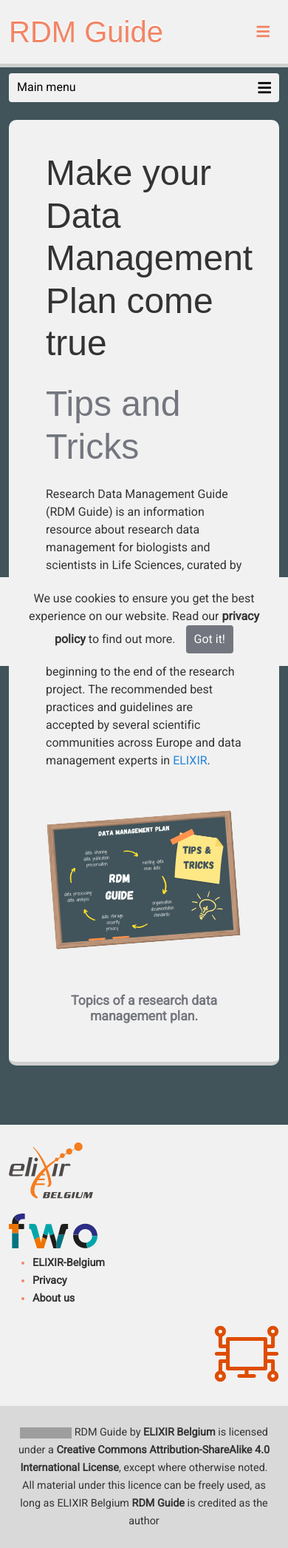
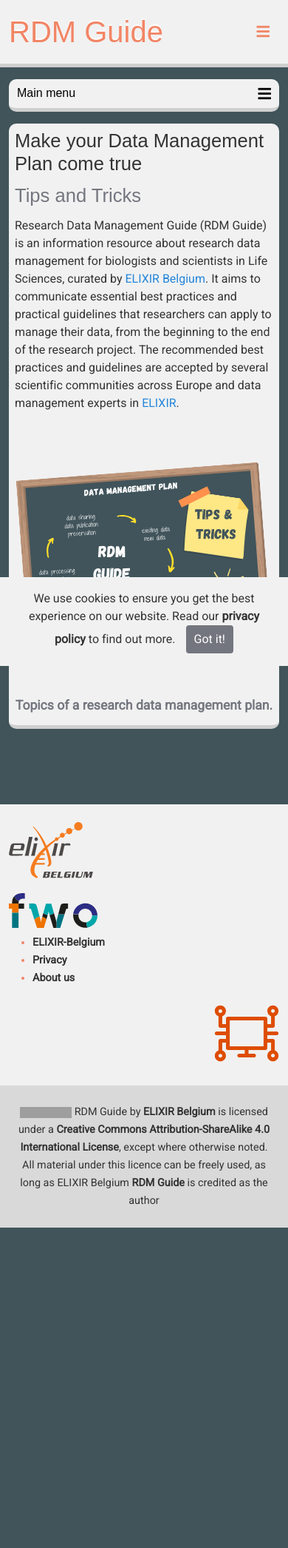
Before and after one commit to ELIXIR-Belgium/rdm-guide, a Jekyll site: the page built from index.md, in a window 390 px wide. Shown: the whole page at 74% size. Built offline with Jekyll 4.4.1, drawn with Linux system fonts in a browser that asks for light colours; some web fonts are replaced; after the commit the page ends 1659 px from its top, so only the background shows below that; grey boxes are pictures that could not be loaded.

Commit message:
mobile mode improvements

```diff
--- a/_includes/sidebar.html
+++ b/_includes/sidebar.html
@@ -1,9 +1,9 @@
 {%- assign sidebar = site.data.sidebars[page.sidebar] %}
-<button class="d-lg-none collapsed sidebar-collapse btn-custom w-100 mb-4" type="button" data-bs-toggle="collapse" data-bs-target="#side-nav" aria-controls="side-nav" aria-expanded="true" aria-label="Toggle navigation">
+<button class="d-lg-none collapsed sidebar-collapse btn-custom w-100 mb-3" type="button" data-bs-toggle="collapse" data-bs-target="#side-nav" aria-controls="side-nav" aria-expanded="true" aria-label="Toggle navigation">
     {{ page.sidebar | capitalize }} menu <i title="navbar-toggler" class="fa fa-bars ms-2"></i>
 </button>
 <nav class="collapse" id="side-nav" aria-label="Side navigation">
-    <ul id="menu" class="menu list-unstyled mb-4 mb-lg-0">
+    <ul id="menu" class="menu list-unstyled">
         {% if sidebar.title or sidebar.version %}
         <li class="sidebar-title">{{sidebar.title}} {{sidebar.version}}</li>
         {% endif %}
--- a/_includes/topnav.html
+++ b/_includes/topnav.html
@@ -2,7 +2,7 @@
 <header>
     <a class="visually-hidden-focusable" href='#main'>Skip to content</a>
     <a class="visually-hidden-focusable" href='#footer'>Skip to footer</a>
-    <nav class="navbar navbar-expand-lg mb-2 mb-lg-5">
+    <nav class="navbar navbar-expand-lg mb-3 mb-lg-5">
         <div class="container">
             <a class="navbar-brand" href="{{ 'index.html' | relative_url }}">RDM Guide</a>
             <button class="navbar-toggler" type="button" data-bs-toggle="collapse" data-bs-target="#navbarCollapse" aria-controls="navbarCollapse" aria-expanded="false" aria-label="Toggle navigation">
--- a/_layouts/page.html
+++ b/_layouts/page.html
@@ -1,7 +1,7 @@
 ---
 layout: default
 ---
-<main id="main">
+<main id="main" class="p-sm-5 p-2">
     {%- if page.title %}
     <h1>{{ page.title }}
         {%- unless site.git_editme_path == nil %}
--- a/assets/css/main.css
+++ b/assets/css/main.css
@@ -32,9 +32,10 @@ h1 {
     margin-bottom: 0.5em;
 }
 
-@media (max-width:992px) {
+
+@media (max-width: 576px) {
     h1 {
-        font-size: 3em;
+        font-size: 1.6em;
     }
 }
 
@@ -43,6 +44,15 @@ main h2 {
     font-size: 1.6em;
     color: var(--primary-theme-color);
     margin: 40px 0 10px;
+}
+
+
+@media (max-width: 576px) {
+    main h2 {
+        font-size: 1.3em;
+        color: var(--primary-theme-color);
+        margin: 40px 0 10px;
+    }
 }
 
 main h3 {
@@ -296,12 +306,6 @@ pre code {
 @media (min-width: 992px) {
     #side-nav {
         display: block !important;
-    }
-}
-
-@media (max-width: 992px) {
-    button[aria-expanded="true"]+#side-nav {
-        margin-top: -1.5em;
     }
 }
 
@@ -584,16 +588,20 @@ h2.card-title {
 
 .btn-custom {
     transition: color .15s ease-in-out, background-color .15s ease-in-out, border-color .15s ease-in-out;
+    font-family: 'Capriola', sans-serif;
     background-color: var(--light-grey);
     padding: 7px 11px;
-    border-radius: 4px;
+    border-radius: 10px;
     text-align: left;
     border: 0;
+    border-bottom: 5px solid #cfcfcf;
 }
 
 .btn-custom:hover {
     background-color: var(--primary-theme-color);
-    color: var(--white-text);
+    border-bottom: 5px solid #d27357;
+    text-shadow: 0px -2px #d27357;
+    color: white;
 }
 
 .btn-custom.plus::after {
```
